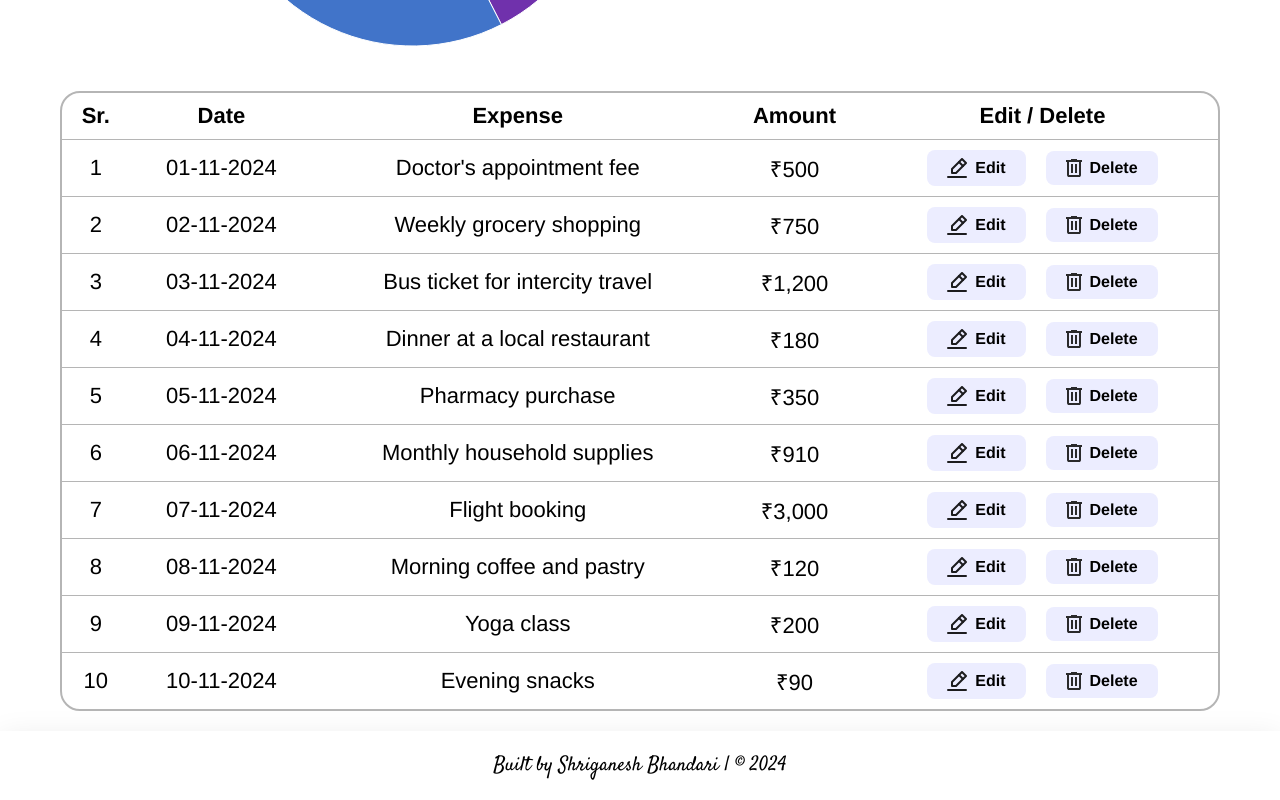
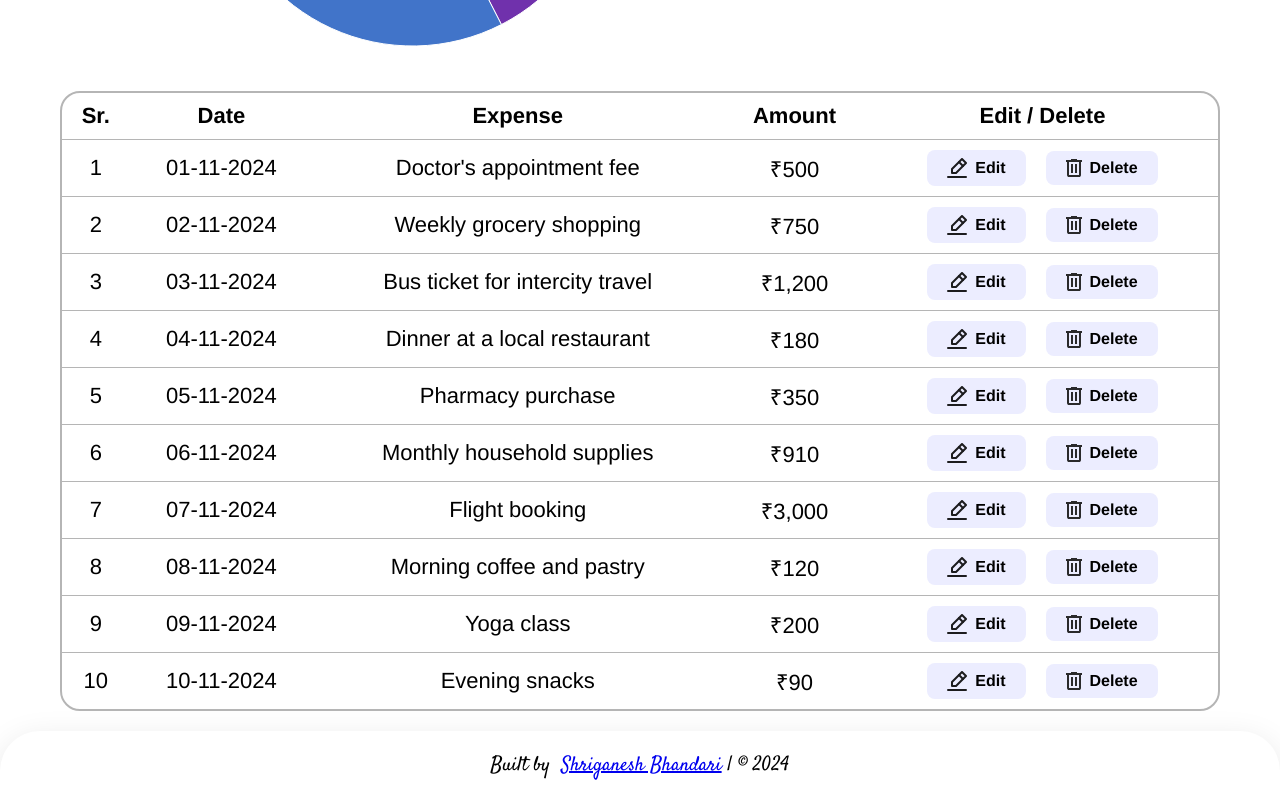
Before and after one commit to ShriganeshBhandari09/Expenses-Tracker-App, a React (Vite) app in the folder Expense Tracker/: page / in a window 1280 px wide. Shown: the part 1283-2083 px from the top of the page. Built offline with nearby package versions, Linux system fonts and the light colour scheme.

Commit message:
Some Changed Done

```diff
--- a/Expense Tracker/src/components/ExpenseApp.jsx
+++ b/Expense Tracker/src/components/ExpenseApp.jsx
@@ -198,7 +198,6 @@ const ExpensesApp = () => {
           />
         </div>
         <ExpenseTable
-          budget={budget}
           transactions={transactions}
           handleBudgetModalChange={handleBudgetModalChange}
           handleExpenseModalChange={handleExpenseModalChange}
--- a/Expense Tracker/src/components/ExpenseTable.jsx
+++ b/Expense Tracker/src/components/ExpenseTable.jsx
@@ -14,7 +14,6 @@ import ExpensesPieChart from "./ExpensesPieChart";
 import ExpenseLineChart from "./ExpenseLineChart";
 
 const ExpenseTable = ({
-  budget,
   transactions,
   handleBudgetModalChange,
   handleExpenseModalChange,
@@ -24,7 +23,10 @@ const ExpenseTable = ({
   const [searchInput, setSearchInput] = useState("");
   const [filteredTransactions, setFilteredTransactions] =
     useState(transactions);
-  const handleCategoryChange = (buttonname) => {
+
+  const [activeButton, setActiveButton] = useState(null);
+  const handleCategoryChange = (buttonname, index) => {
+    setActiveButton(index);
     const expensesData = [...transactions];
     const sortedExpenses = expensesData.filter((item) => {
       return item.category === buttonname;
@@ -81,21 +83,29 @@ const ExpenseTable = ({
           buttonname="Food And Drinks"
           image={foodimage}
           handleCategoryChange={handleCategoryChange}
+          index={0}
+          activeButton={activeButton}
         />
         <SecondaryButton
           buttonname="Groceries"
           image={groceriesimage}
           handleCategoryChange={handleCategoryChange}
+          index={1}
+          activeButton={activeButton}
         />
         <SecondaryButton
           buttonname="Travel"
           image={travelimage}
           handleCategoryChange={handleCategoryChange}
+          index={2}
+          activeButton={activeButton}
         />
         <SecondaryButton
           buttonname="Health"
           image={healthimage}
           handleCategoryChange={handleCategoryChange}
+          index={3}
+          activeButton={activeButton}
         />
         <PrimaryButton
           buttonname="Add Budget"
@@ -111,7 +121,7 @@ const ExpenseTable = ({
       {filteredTransactions?.length > 0 ? (
         <>
           <div style={{ display: "flex" }}>
-            <ExpensesPieChart transactions={transactions} budget={budget} />
+            <ExpensesPieChart transactions={transactions} />
             <ExpenseLineChart transactions={transactions} />
           </div>
           <div className="expense-container">
--- a/Expense Tracker/src/components/Footer.jsx
+++ b/Expense Tracker/src/components/Footer.jsx
@@ -8,11 +8,19 @@ const Footer = () => {
         padding: "20px 0px 20px 0px",
         fontFamily: "Satisfy",
         boxShadow: "0px 8px 32px 0px #1C1C1E1A",
-        position:"relative",
-        bottom: "0px"
+        position: "relative",
+        bottom: "0px",
+        borderRadius: "40px 40px 0px 0px",
       }}
     >
-      Built by Shriganesh Bhandari | © 2024
+      Built by &nbsp;
+      <a
+        href="https://github.com/ShriganeshBhandari09"
+        style={{ fontFamily: "Satisfy" }}
+      >
+        Shriganesh Bhandari
+      </a>{" "}
+      | © 2024
     </div>
   );
 };
--- a/Expense Tracker/src/components/common/SecondaryButton.jsx
+++ b/Expense Tracker/src/components/common/SecondaryButton.jsx
@@ -1,8 +1,14 @@
-const SecondaryButton = ({ image, buttonname, handleCategoryChange }) => {
+const SecondaryButton = ({
+  image,
+  buttonname,
+  handleCategoryChange,
+  activeButton,
+  index,
+}) => {
   return (
     <button
-      className="secondary-btn"
-      onClick={() => handleCategoryChange(buttonname)}
+      className={`secondary-btn ${activeButton === index ? "active" : ""}`}
+      onClick={() => handleCategoryChange(buttonname, index)}
     >
       {image ? <img src={image} alt="" /> : null}
       {buttonname}
--- a/Expense Tracker/src/index.css
+++ b/Expense Tracker/src/index.css
@@ -94,10 +94,15 @@
   line-height: 18.4px;
   cursor: pointer;
 }
-
-/* .secondary-btn:focus {
+/*
+.secondary-btn:focus {
   background-color: antiquewhite;
 } */
+
+
+.secondary-btn.active {
+  background-color: #a6adf5;
+}
 
 .search-container {
   padding: 10px 20px;
```
